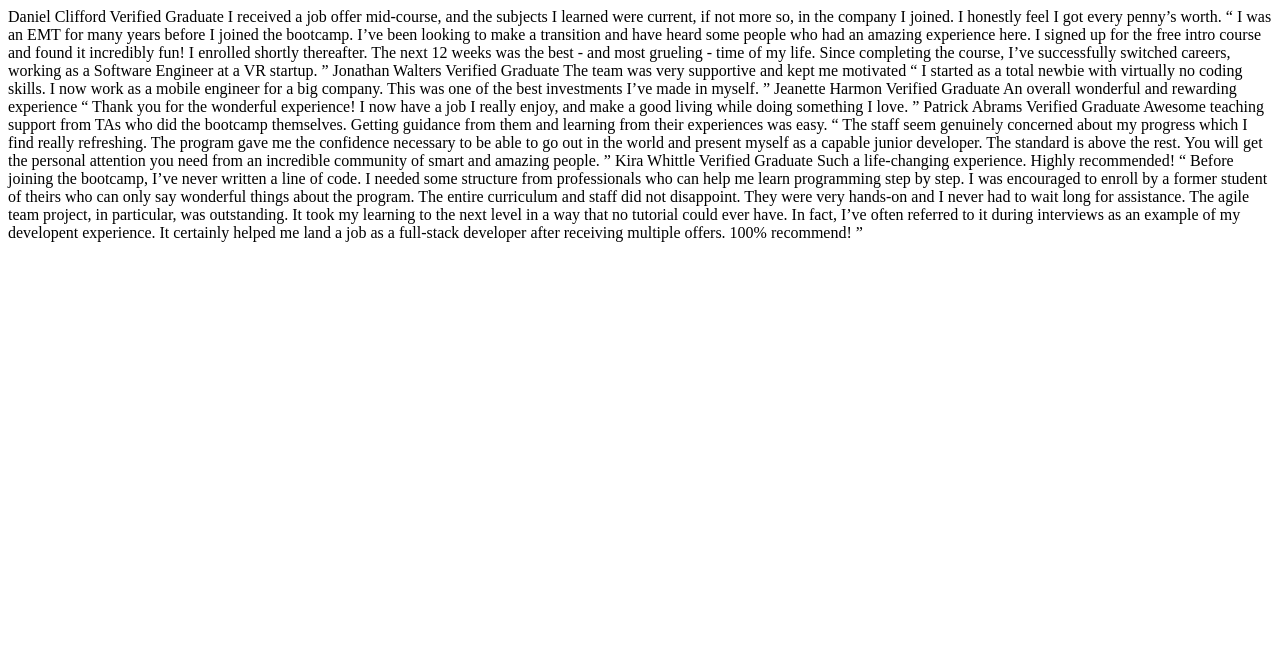
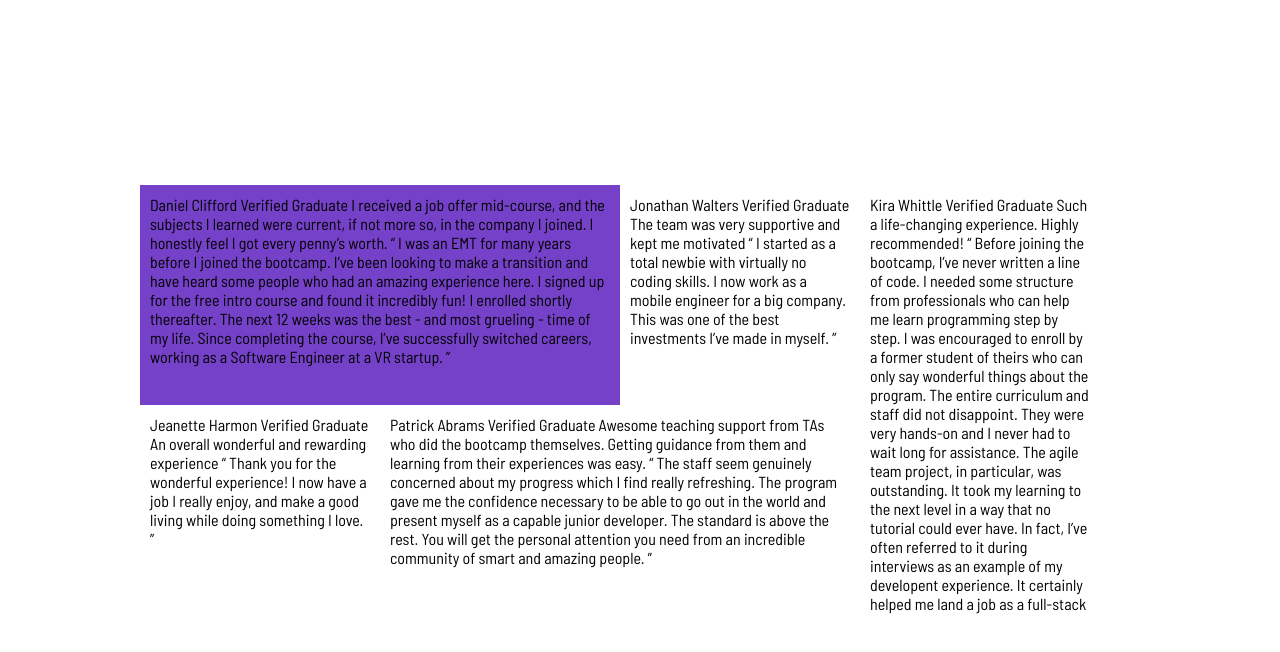
Before and after one commit to devansh373/fm-testimonials-grid, a plain HTML site: page index.html in a window 1280 px wide. Drawn offline with Linux system fonts and the light colour scheme.

Commit message:
coverted the wrapper div to a grid

```diff
--- a/index.html
+++ b/index.html
@@ -7,11 +7,14 @@
   <link rel="icon" type="image/png" sizes="32x32" href="./images/favicon-32x32.png">
 
   <title>Frontend Mentor | [Challenge Name Here]</title>
-
+  <link rel="preconnect" href="https://fonts.googleapis.com">
+  <link rel="preconnect" href="https://fonts.gstatic.com" crossorigin>
+  <link href="https://fonts.googleapis.com/css2?family=Barlow+Semi+Condensed:ital,wght@0,100;0,200;0,300;0,400;0,500;0,600;0,700;0,800;0,900;1,100;1,200;1,300;1,400;1,500;1,600;1,700;1,800;1,900&display=swap" rel="stylesheet">
  <link rel="stylesheet" href="style.css">
 </head>
 <body>
   <div class="wrapper">
+    <div class="one">
   Daniel Clifford
   Verified Graduate
 
@@ -23,7 +26,8 @@
   for the free intro course and found it incredibly fun! I enrolled shortly thereafter.
   The next 12 weeks was the best - and most grueling - time of my life. Since completing
   the course, I’ve successfully switched careers, working as a Software Engineer at a VR startup. ”
-
+</div>
+<div class="two">
   Jonathan Walters
   Verified Graduate
 
@@ -31,7 +35,8 @@
 
   “ I started as a total newbie with virtually no coding skills. I now work as a mobile engineer
   for a big company. This was one of the best investments I’ve made in myself. ”
-
+</div>
+<div class="three">
   Jeanette Harmon
   Verified Graduate
 
@@ -39,7 +44,8 @@
 
   “ Thank you for the wonderful experience! I now have a job I really enjoy, and make a good living
   while doing something I love. ”
-
+</div>
+<div class="four">
   Patrick Abrams
   Verified Graduate
 
@@ -50,7 +56,8 @@
   gave me the confidence necessary to be able to go out in the world and present myself as a capable
   junior developer. The standard is above the rest. You will get the personal attention you need from
   an incredible community of smart and amazing people. ”
-
+</div>
+<div class="five">
   Kira Whittle
   Verified Graduate
 
@@ -64,7 +71,7 @@
   could ever have. In fact, I’ve often referred to it during interviews as an example of my developent
   experience. It certainly helped me land a job as a full-stack developer after receiving multiple offers.
   100% recommend! ”
-
+</div>
 </div>
 </body>
 </html>
--- a/style.css
+++ b/style.css
@@ -0,0 +1,46 @@
+*{
+    padding: 0;
+    margin: 0;
+    box-sizing: border-box;
+    font-family: "Barlow Semi Condensed";
+}
+
+body{
+    width: 100vw;
+    height: 100vh;
+    display: flex;
+    flex-direction: column;
+    justify-content: center;
+    align-items: center;
+}
+.wrapper{
+    overflow: hidden;
+    width: 1000px;
+    height: 430px;
+    display: grid;
+    grid-template-columns: repeat(4,240px);
+    grid-template-rows: 220px 200px;
+}
+.wrapper>div{
+    padding: 10px;
+}
+.one{
+    background-color: hsl(263, 55%, 52%);
+    grid-row: span 1;
+    grid-column: span 2;
+}
+.two{
+    grid-row: span 1;
+    grid-column: span 1;
+}
+.three{
+    grid-row: span 1;
+    grid-column: span 1;
+}
+.four{
+    grid-row: span 1;
+    grid-column: span 2;
+}
+.five{
+    grid-area: 1/4/3/4;
+}
```
